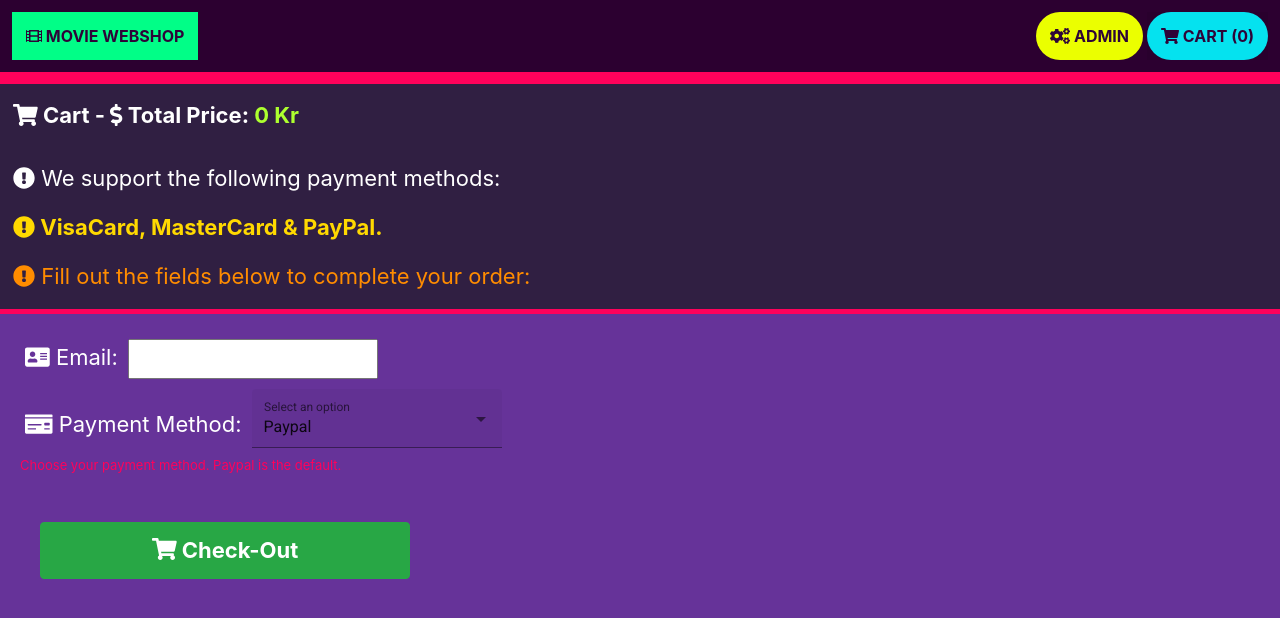
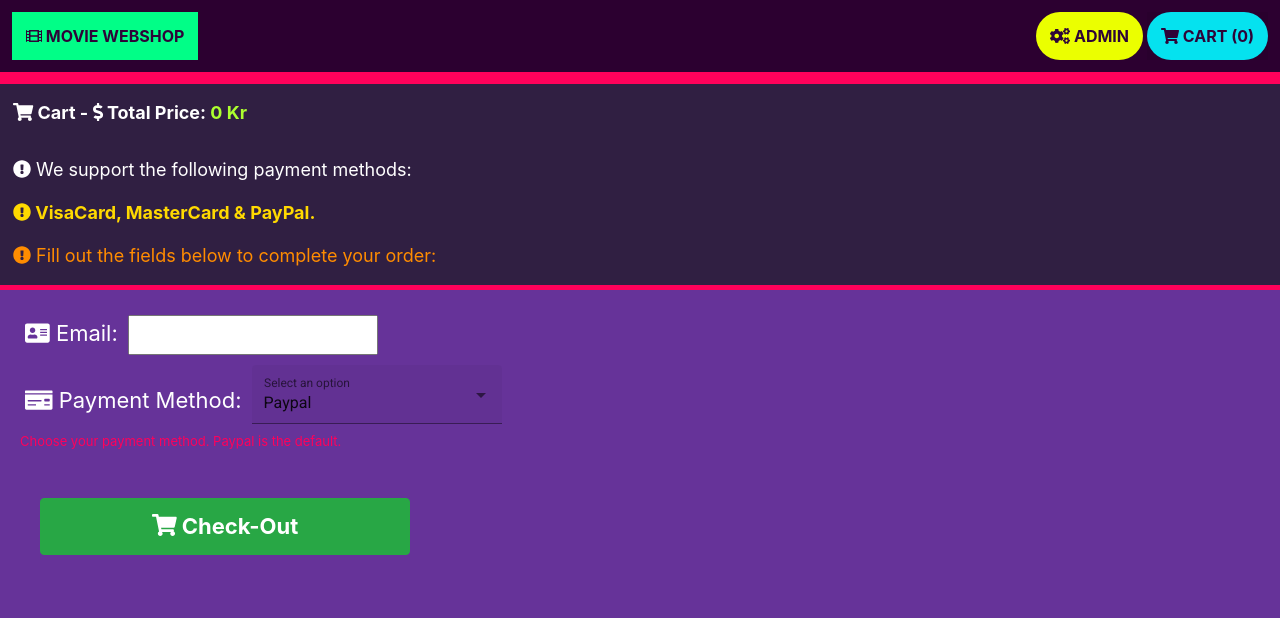
Before and after one commit to aessac/AngularWebshop, an Angular app: page /cart in a window 1280 px wide. Shown: the top 618 px of the page. Built offline with nearby package versions, Linux system fonts and the light colour scheme.

Commit message:
Font size change.

```diff
--- a/src/app/pages/showcart/showcart.component.scss
+++ b/src/app/pages/showcart/showcart.component.scss
@@ -36,13 +36,13 @@
   border-top: 5px solid #ff015b;
   border-bottom: 5px solid #ff015b;
   margin-bottom: 20px;
-  font-size: 22px;
+  font-size: 18px;
 }
 
 .availablePayment {
   margin-top: 30px;
   margin-left: 13px;
-  font-size: 22px;
+  font-size: 18px;
 }
 
 .span-totalprice {
@@ -55,14 +55,14 @@
 
 .details {
   margin-left: 13px;
-  font-size: 22px;
+  font-size: 18px;
   color: darkorange;
 }
 
 .cart-totalprice {
   padding-top: 15px;
   margin-left: 13px;
-  font-size: 22px;
+  font-size: 18px;
   font-weight: bold;
 }
 
```
